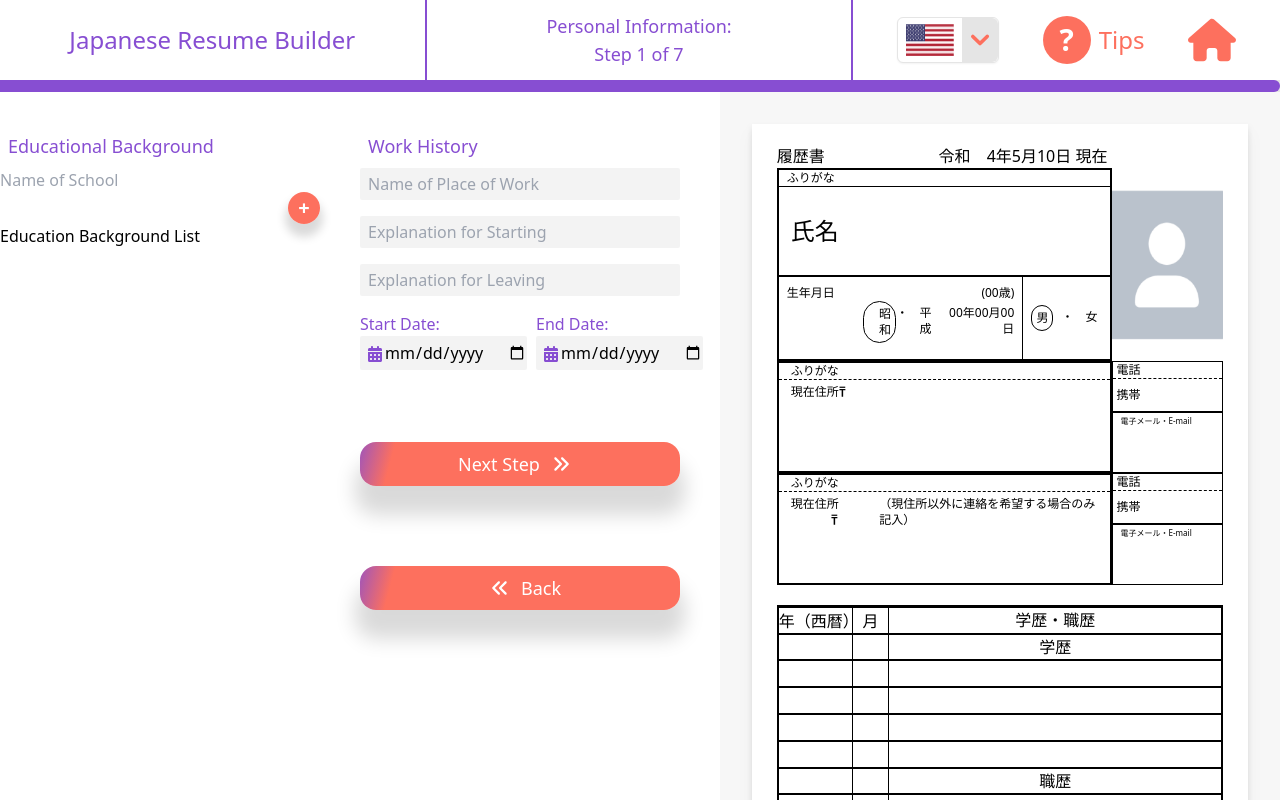
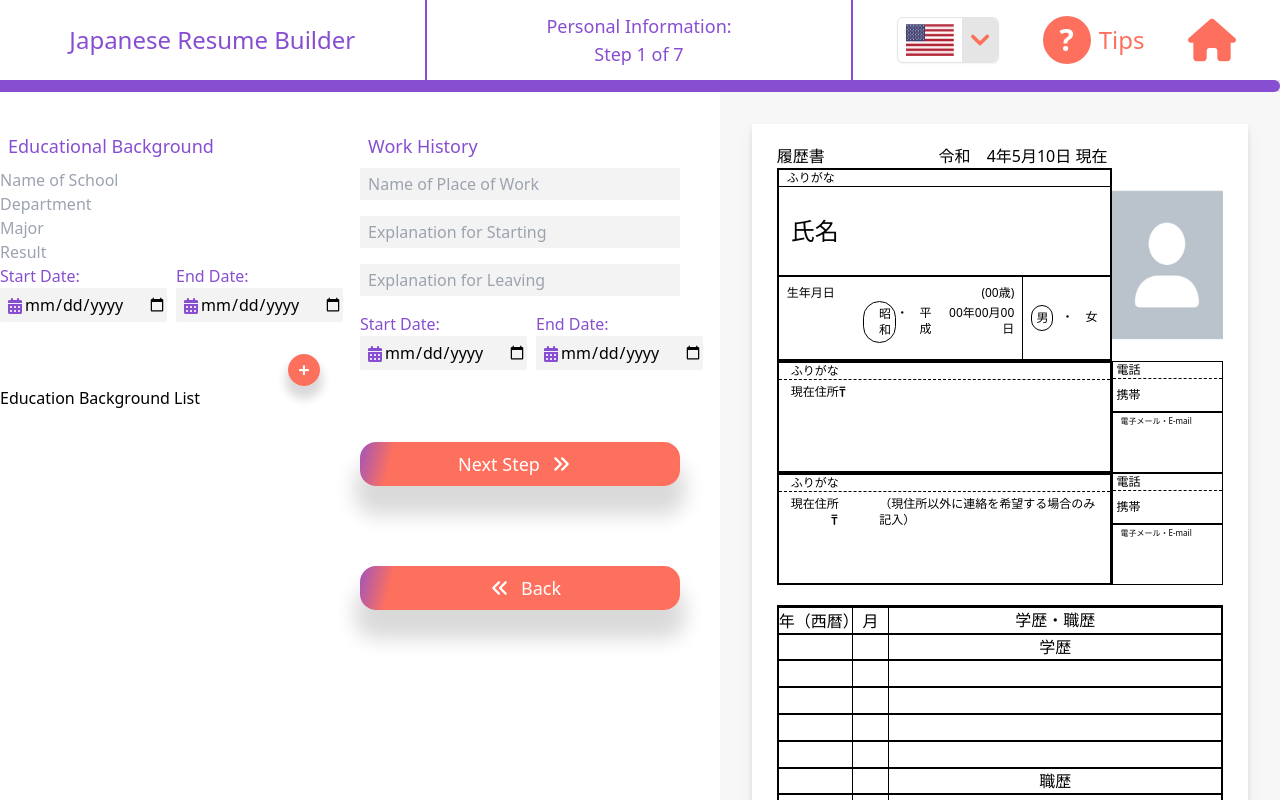
Before and after one commit to stmidi613/Japanese-Resume-Builder, a React (Create React App) app: page / in a window 1280 px wide. Shown: the top 800 px of the page. Built offline with nearby package versions, Linux system fonts and the light colour scheme.

Commit message:
I worked on the function more and even made the information appear in the resume.  From now I will just copy the information to the master branch without merge for practice.

```diff
--- a/src/Components/Resume/ResumeForms/Form2/EducationList.tsx
+++ b/src/Components/Resume/ResumeForms/Form2/EducationList.tsx
@@ -18,6 +18,7 @@ const EducationList: React.FC<Props> = ({educHist}) => {
     {
       educHist.map((item) =>
       (<SingleEducationItem
+        // educHist={educHist}
         key={item.educId}
         item={item}
         />))
--- a/src/Components/Resume/ResumeForms/Form2/F2TextInput.tsx
+++ b/src/Components/Resume/ResumeForms/Form2/F2TextInput.tsx
@@ -17,7 +17,7 @@ const F2TextInput: React.FC<Props> = ({ value, place, change }) => {
         type="input"
         className="input_box"
       />
-      <SmallCircleButton />
+      {/* <SmallCircleButton /> */}
         {/* <button type="submit" className="circle-button button-animation">+</button> */}
     </>
   );
--- a/src/Components/Resume/ResumeForms/Form2/Form2.tsx
+++ b/src/Components/Resume/ResumeForms/Form2/Form2.tsx
@@ -9,17 +9,33 @@ import { ReducerContext } from "../../ResumeState/ResumeState";
 import EducationList from "./EducationList";
 import F2TextInput from "./F2TextInput";
 import { Form2Context } from "../../ResumeState/Form2State";
+import SmallCircleButton from "../../../Buttons/SmallCircleButton";
 
 const Form2: React.FC = () => {
-  const {schoolName, educHist, setEducHist, setSchoolName} = useContext(Form2Context)
+  const {
+    educStartDate,
+    setEducStartDate,
+    educEndDate,
+    setEducEndDate,
+    major,
+    setMajor,
+    result,
+    setResult,
+    department,
+    setDepartment,
+    schoolName,
+    setSchoolName,
+    educHist,
+    setEducHist,
+  } = useContext(Form2Context);
 
   const handleAdd = (e: React.FormEvent) => {
     e.preventDefault();
-    if(schoolName){
+    if (schoolName) {
       setEducHist(() => {});
       setSchoolName("");
     }
-  }
+  };
 
   const onSubmitHandler = (e: any) => {
     e.preventDefault();
@@ -28,20 +44,20 @@ const Form2: React.FC = () => {
 
   const {
     // schoolName,
-    department,
-    major,
-    educStartDate,
-    educEndDate,
+    // department,
+    // major,
+    // educStartDate,
+    // educEndDate,
     companyName,
     startWork,
     explanation,
     workEndDate,
     workStartDate,
     // setSchoolName,
-    setDepartment,
-    setMajor,
-    setEducStartDate,
-    setEducEndDate,
+    // setDepartment,
+    // setMajor,
+    // setEducStartDate,
+    // setEducEndDate,
     setCompanyName,
     setStartWork,
     setExplanation,
@@ -51,38 +67,54 @@ const Form2: React.FC = () => {
 
   return (
     <>
-      <form
-        onSubmit={onSubmitHandler}
-      >
+      <form onSubmit={onSubmitHandler}>
         <section className="section md:order-1 md:row-span-2 md:row-start-1">
           <InputTitle fieldName="Educational Background" />
           <div className="input-div">
             <F2TextInput place="Name of School" value={schoolName} change={setSchoolName} />
-            {/* <TextInput place="Department" value={department} change={setDepartment} />
-            <TextInput place="Major" value={major} change={setMajor} />
+            <F2TextInput place="Department" value={department} change={setDepartment} />
+            <F2TextInput place="Major" value={major} change={setMajor} />
+            <F2TextInput place="Result" value={result} change={setResult} />
             <div className="flex justify-between">
               <StartEndDate label="Start Date:" value={educStartDate} change={setEducStartDate} />
               <StartEndDate label="End Date:" value={educEndDate} change={setEducEndDate} />
-            </div> */}
+            </div>
           </div>
-          {/* <SmallCircleButton handleAdd={handleAdd} /> */}
+          <SmallCircleButton />
           <EducationList educHist={educHist} />
         </section>
-        </form>
+      </form>
 
-        <form>
+      <form>
         <section className="section md:order-1 md:row-span-2 md:row-start-1">
           <InputTitle fieldName="Work History" />
           <div className="input-div">
-            <TextInput value={companyName} place="Name of Place of Work" change={setCompanyName} />
-            <TextInput value={startWork} place="Explanation for Starting" change={setStartWork} />
-            <TextInput value={explanation}
+            <TextInput
+              value={companyName}
+              place="Name of Place of Work"
+              change={setCompanyName}
+            />
+            <TextInput
+              value={startWork}
+              place="Explanation for Starting"
+              change={setStartWork}
+            />
+            <TextInput
+              value={explanation}
               place="Explanation for Leaving"
               change={setExplanation}
+            />
+            <div className="flex justify-between">
+              <StartEndDate
+                value={workStartDate}
+                label="Start Date:"
+                change={setWorkStartDate}
               />
-            <div className="flex justify-between">
-              <StartEndDate value={workStartDate} label="Start Date:" change={setWorkStartDate} />
-              <StartEndDate value={workEndDate} label="End Date:" change={setWorkEndDate} />
+              <StartEndDate
+                value={workEndDate}
+                label="End Date:"
+                change={setWorkEndDate}
+              />
             </div>
           </div>
         </section>
--- a/src/Components/Resume/ResumeForms/Form2/SingleEducationItem.tsx
+++ b/src/Components/Resume/ResumeForms/Form2/SingleEducationItem.tsx
@@ -2,8 +2,8 @@ import React from "react";
 import { ReducerContext } from "../../ResumeState/ResumeState";
 import TextInput from "../Form1/TextInput";
 import StartEndDate from "./StartEndDate";
-
-import { Form2Model } from "./Form2Model";
+import { Form2Model } from "../../ResumeState/Form2State";
+// import { Form2Model } from "./Form2Model";
 
 export interface Props {
   item: Form2Model;
@@ -16,6 +16,7 @@ const SingleEducationItem: React.FC<Props> = ({
     <>
       <div className="input-div">
         <span>{item.schoolName}</span>
+        <span>{item.department}</span>
       </div>
     </>
   );
--- a/src/Components/Resume/ResumePages/Page1/ResumePage1.tsx
+++ b/src/Components/Resume/ResumePages/Page1/ResumePage1.tsx
@@ -8,9 +8,12 @@ import HistoryTitle from "./HistoryTitle";
 import { ReducerContext } from "../../ResumeState/ResumeState";
 import { Form2Context } from "../../ResumeState/Form2State";
 
-import { Form2Model } from "../../ResumeState/Form2State";
+// import { Form2Model } from "../../ResumeState/Form2State";
 
 const ResumePage1: React.FC = () => {
+  const { educHist } =
+    useContext(Form2Context);
+
   const {
     //Form 1
     pic,
@@ -40,7 +43,6 @@ const ResumePage1: React.FC = () => {
     workStartDate,
     workEndDate,
   } = useContext(ReducerContext);
-
 
   //Form 1
   const d = new Date();
@@ -194,6 +196,9 @@ const ResumePage1: React.FC = () => {
               <HistoryInput year="年（西暦）" month="月" text="学歴・職歴" />
             </div>
             <HistoryTitle text="学歴" />
+            {educHist.map((item) => (
+              <HistoryInput year="01" month="01" key={item.educId} text={item.schoolName} />
+            ))}
             <HistoryInput
               year={educStartYear}
               month={educStartMonth}
--- a/src/Components/Resume/ResumeState/Form2State.tsx
+++ b/src/Components/Resume/ResumeState/Form2State.tsx
@@ -3,13 +3,43 @@ import React, { createContext, useState } from "react";
 export interface Form2Model {
   educId: number;
   schoolName: string;
+  department: string;
+  major: string;
+  result: string;
+  educStartDate: string;
+  educEndDate: string;
+  // compId: number;
+  // companyName: string;
+  // explanation: string;
+  // workStartDate: string;
+  // workEndDate: string;
 }
 
 const Form2Values = {
   educId: Date.now(),
   schoolName: "",
-  educHist: [{ educId: Date.now(), schoolName: "" }],
+  department: "",
+  major: "",
+  result: "",
+  educStartDate: "",
+  educEndDate: "",
+  educHist: [
+    {
+      educId: Date.now(),
+      schoolName: "",
+      department: "",
+      major: "",
+      result: "",
+      educStartDate: "",
+      educEndDate: "",
+    },
+  ],
   setSchoolName: (e: React.SetStateAction<string>) => {},
+  setDepartment: (e: React.SetStateAction<string>) => {},
+  setMajor: (e: React.SetStateAction<string>) => {},
+  setResult: (e: React.SetStateAction<string>) => {},
+  setEducStartDate: (e: React.SetStateAction<string>) => {},
+  setEducEndDate: (e: React.SetStateAction<string>) => {},
   setEducHist: (e: React.Dispatch<React.SetStateAction<Form2Model[]>>) => {},
 };
 
@@ -17,17 +47,42 @@ export const Form2Context = createContext(Form2Values);
 
 const Form2State: React.FC = ({ children }) => {
   const [schoolName, setSchoolName] = useState<string>("");
+  const [department, setDepartment] = useState<string>("");
+  const [major, setMajor] = useState<string>("");
+  const [result, setResult] = useState<string>("");
+  const [educStartDate, setEducStartDate] = useState<string>("");
+  const [educEndDate, setEducEndDate] = useState<string>("");
   const [educHist, setEducHist] = useState<Form2Model[]>([]);
-  // const educId = Date.now();
   return (
     <Form2Context.Provider
       value={{
         educId: Date.now(),
         schoolName,
+        department,
+        major,
+        result,
+        educStartDate,
+        educEndDate,
         setSchoolName,
+        setDepartment,
+        setMajor,
+        setResult,
+        setEducStartDate,
+        setEducEndDate,
         educHist,
         setEducHist: () => {
-          setEducHist([...educHist, { educId: Date.now(), schoolName }]);
+          setEducHist([
+            ...educHist,
+            {
+              educId: Date.now(),
+              schoolName,
+              department,
+              major,
+              result,
+              educStartDate,
+              educEndDate,
+            },
+          ]);
         },
       }}
     >
```
